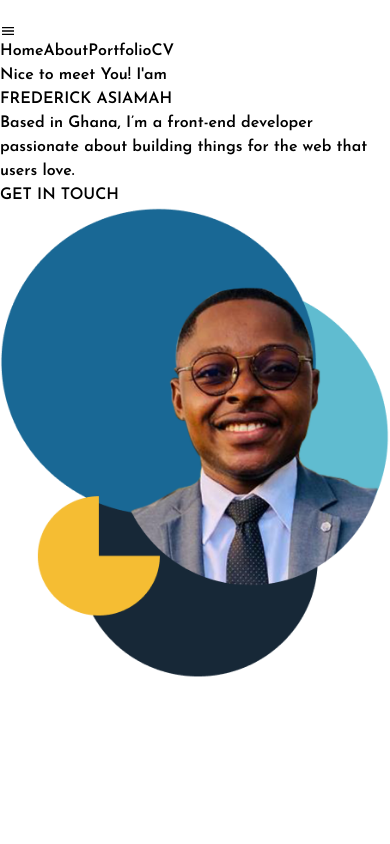
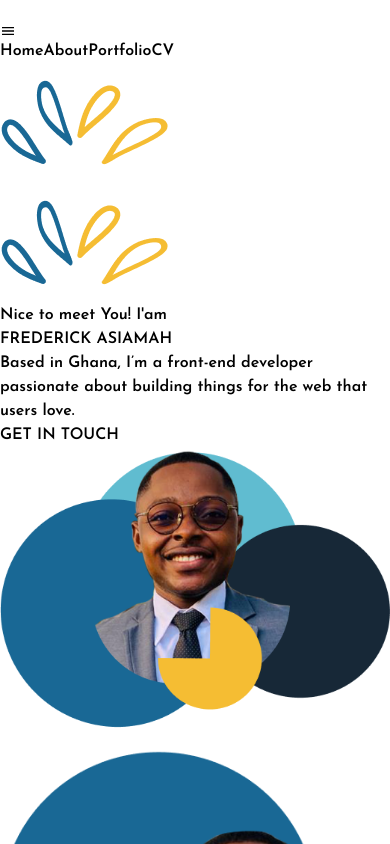
Before and after one commit to sharpartzgh/FrederickAsiamah, a React (Vite) app: page / in a window 390 px wide. Shown: the top 844 px of the page. Built offline with nearby package versions, Linux system fonts and the light colour scheme.

Commit message:
hero section update added for mobile and tablets

```diff
--- a/src/App.jsx
+++ b/src/App.jsx
@@ -2,14 +2,21 @@ import React from 'react'
 import './App.css'
 import Header from './Component/Header/Header'
 import Hero from './Component/Hero/Hero'
+import drop from "../src/assets/drop.png"
 
 
 function App() {
 
   return (
     <body className='mx-auto px-20 bg-black min-h-screen text-white'>
-      <div className="content__wrapper container">
+      <div className="content__wrapper container ">
         <Header/>
+          <div className="image hidden absolute sm:flex sm:left-[230px] sm:top-[50px] md:left-[300px] md:top-[100px] lg:hidden ">
+            <img src={drop} alt="drop"/>
+          </div>
+          <div className="image hidden lg:flex absolute lg:left-[460px] lg:top-[240px] xl:left-[640px] xl:top-[140px]">
+            <img src={drop} alt="drop" />
+          </div>
         <Hero/>
       </div>
     </body>
--- a/src/Component/Hero/Hero.jsx
+++ b/src/Component/Hero/Hero.jsx
@@ -1,17 +1,21 @@
 import React from 'react'
 import fred from '../../assets/fred-lg.png'
+import fredmd from '../../assets/fred-md.png'
 import GetInTouch from '../REUSEABLE/GetInTouch'
 
 const Hero = () => {
   return (
-    <div className="text-white mt-5 lg:flex lg:items-center ">
-        <div className="text w-full">
-          <p className=" lg:text-[50px] block">Nice to meet You! I'am</p>
-          <h1 className="lg:text-[55px] xl:text-[70px] xl:font-black block ">FREDERICK ASIAMAH</h1>
-          <p className="lg:text-[25px] lg:w-[445px]"> Based in Ghana, I’m a front-end developer passionate about building things for the web that users love.</p>
+    <div className="text-white mt-5 flex flex-col-reverse lg:flex-row lg:items-center ">
+        <div className="text w-full text-center lg:text-left">
+          <p className=" text-[25px] my-5 md:text-[30px] lg:my-0 lg:text-[50px] block">Nice to meet You! I'am</p>
+          <h1 className="text-[25px] font-black my-5 md:text-[40px] lg:text-[55px] xl:text-[70px] xl:font-black block ">FREDERICK ASIAMAH</h1>
+          <p className=" md:text-[18px] md:px-20 lg:px-0 lg:text-[25px] lg:w-[445px]"> Based in Ghana, I’m a front-end developer passionate about building things for the web that users love.</p>
           <GetInTouch text="GET IN TOUCH"/>
         </div>
         {/* for mobile and tablets */}
+        <div className="image w-full flex items-center mt-16 md:mt-28 justify-center lg:hidden">
+          <img src={fredmd} alt="fred's-picture" className=" w-[378.59px]" />
+        </div>
         {/* for large screens */}
         <div className="image hidden w-full lg:contents">
           <img src={fred} alt="fred's-picture" className="lg:w-[349px] lg:h-[345px] xl:w-[449px] xl:h-[545px]" />
```
